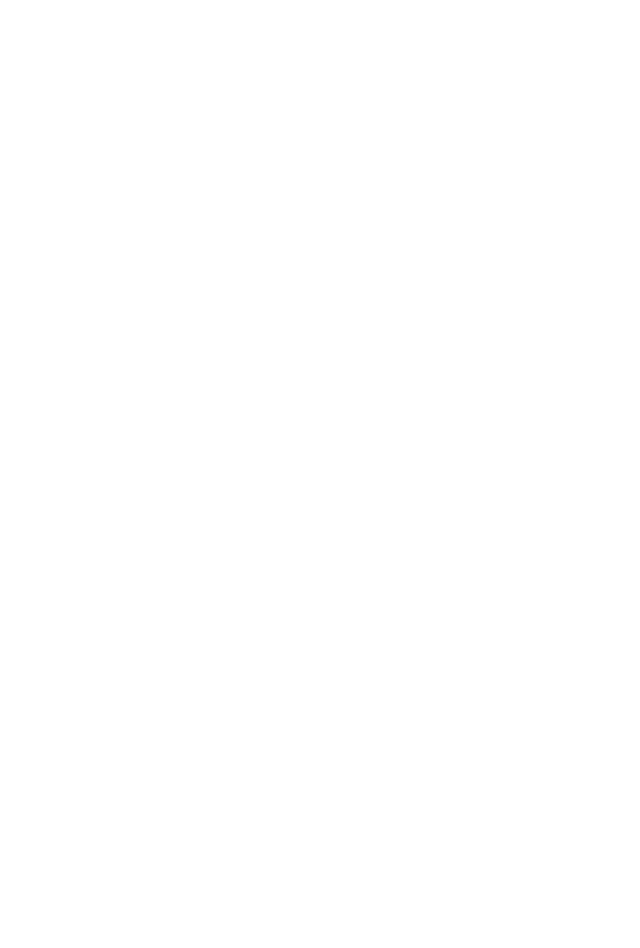
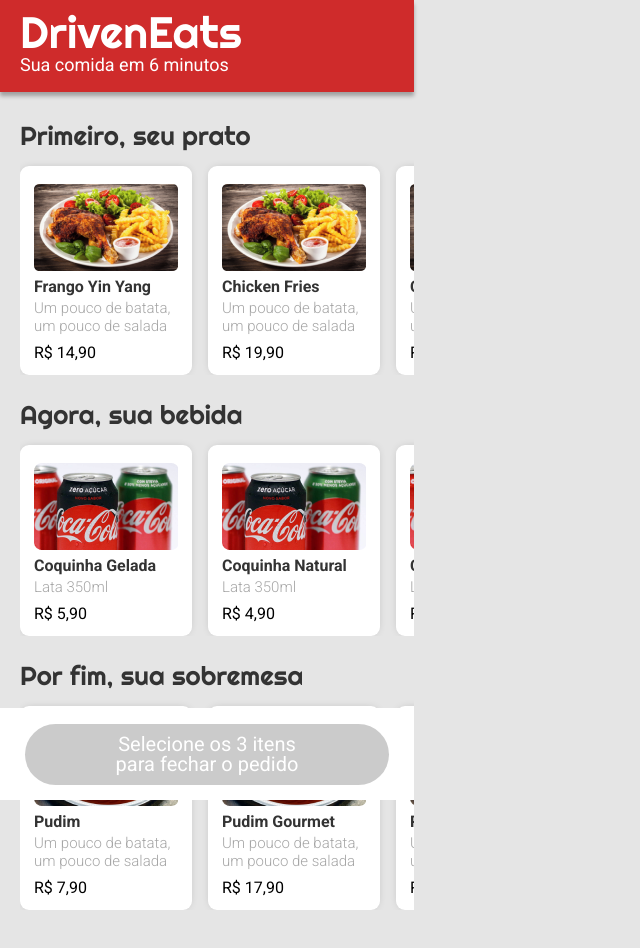
Before and after one commit to LuanMed/DrivenEats, a plain HTML site: page index.html in a window 1280 px wide. Shown: the whole page, without its empty margins (0-640 px from the left). Before the commit the page ends 800 px from the top, so only its background shows below. Drawn offline with Linux system fonts and the light colour scheme.

Commit message:
Layout pronto

```diff
--- a/estilos.css
+++ b/estilos.css
@@ -0,0 +1,118 @@
+@import url('https://fonts.googleapis.com/css2?family=Righteous&family=Roboto:wght@300;400;500;700&display=swap');
+
+* {
+    box-sizing: border-box;
+}
+
+body {
+    font-family: "Roboto", sans-serif;
+    background-color: #E5E5E5;
+}
+
+.cabecalho{
+    position: fixed;
+    top: 0;
+    width: 414px;
+    height: 92px;
+    background-color: #CF2B2B;
+    padding-left: 20px;
+    padding-top: 10px;
+    box-shadow: 0px 4px 4px rgba(0, 0, 0, 0.3);
+}
+
+.cabecalho h1{
+    font-family: "Righteous", sans-serif;
+    font-size: 44px;
+    color: #FFFFFF;
+}
+
+.cabecalho p{
+    font-size: 18px;
+    font-weight: 400;
+    line-height: 22px;
+    color: #FFFFFF;
+}
+
+.container{
+    width: 414px;
+    margin-top: 123px;
+    margin-bottom: 108px;
+    padding-left: 20px;
+}
+
+.primeiro{
+    margin-top: 27px;
+}
+
+.primeiro h1{
+    font-family: "Righteous", sans-serif;
+    font-size: 26px;
+    color: #333333;
+}
+
+.container-pratos{
+    display: flex;
+    justify-content: space-between;
+    overflow-x: auto;
+}
+
+.caixas{
+    min-width: 172px;
+    background-color: #FFFFFF;
+    border-radius: 9px;
+    margin-top: 17px;
+    margin-right: 16px;
+    padding-left: 14px;
+    padding-right: 14px;
+    padding-top: 18px;
+    padding-bottom: 5px;
+    box-shadow: 0px 0px 10px -4px rgba(0, 0, 0, 0.3);
+}
+
+.caixas h1{
+    font-size: 16px;
+    line-height: 25px;
+    font-weight: 700;
+    color: #333333;
+}
+
+.caixas p{
+    font-size: 15px;
+    font-weight: 300;
+    line-height: 18px;
+    color: #A6A6A6;
+}
+
+.caixas h2 {
+    font-size: 16px;
+    font-weight: 400;
+    line-height: 35px;
+    color: #000000;
+}
+
+.menu-inferior{
+    position: fixed;
+    bottom: 0;
+    width: 414px;
+    height: 92px;
+    background-color: #FFFFFF;
+    display: flex;
+    align-items: center;
+    justify-content: center;
+}
+
+.fechamento{
+    width: 364px;
+    height: 61px;
+    background-color: #CBCBCB;
+    border-radius: 50px;
+    display: flex;
+    align-items: center;
+    justify-content: center;
+}
+
+.fechamento p{
+    font-size: 20px;
+    color: #FFFFFF;
+    text-align: center;
+}
--- a/index.html
+++ b/index.html
@@ -5,8 +5,90 @@
     <meta http-equiv="X-UA-Compatible" content="IE=edge">
     <meta name="viewport" content="width=device-width, initial-scale=1.0">
     <title>DrivenEats</title>
+
+    <link rel="stylesheet" href="reset.css">
+    <link rel="stylesheet" href="estilos.css">
 </head>
 <body>
-
+    <div class="cabecalho">
+        <h1>DrivenEats</h1>
+        <p>Sua comida em 6 minutos</p>
+    </div>
+    <div class="container">
+        <div class="primeiro">
+            <h1>Primeiro, seu prato</h1>
+        </div>
+        <div class="container-pratos">
+            <div class="caixas">
+                <img src="./imagens/frango_yin_yang.png" alt="">
+                <h1>Frango Yin Yang</h1>
+                <p>Um pouco de batata, um pouco de salada</p>
+                <h2>R$ 14,90</h2>
+            </div>
+            <div class="caixas">
+                <img src="./imagens/frango_yin_yang.png" alt="">
+                <h1>Chicken Fries</h1>
+                <p>Um pouco de batata, um pouco de salada</p>
+                <h2>R$ 19,90</h2>
+            </div>
+            <div class="caixas">
+                <img src="./imagens/frango_yin_yang.png" alt="">
+                <h1>Coxa Empanada</h1>
+                <p>Um pouco de batata, um pouco de salada</p>
+                <h2>R$ 24,90</h2>
+            </div>
+        </div>
+        <div class="primeiro">
+            <h1>Agora, sua bebida</h1>
+        </div>
+        <div class="container-pratos">
+            <div class="caixas">
+                <img src="./imagens/coquinha_gelada.png" alt="">
+                <h1>Coquinha Gelada</h1>
+                <p>Lata 350ml</p>
+                <h2>R$ 5,90</h2>
+            </div>
+            <div class="caixas">
+                <img src="./imagens/coquinha_gelada.png" alt="">
+                <h1>Coquinha Natural</h1>
+                <p>Lata 350ml</p>
+                <h2>R$ 4,90</h2>
+            </div>
+            <div class="caixas">
+                <img src="./imagens/coquinha_gelada.png" alt="">
+                <h1>Coquinha Quente</h1>
+                <p>Lata 350ml</p>
+                <h2>R$ 3,90</h2>
+            </div>
+        </div>
+        <div class="primeiro">
+            <h1>Por fim, sua sobremesa</h1>
+        </div>
+        <div class="container-pratos">
+            <div class="caixas">
+                <img src="./imagens/pudim.png" alt="">
+                <h1>Pudim</h1>
+                <p>Um pouco de batata, um pouco de salada</p>
+                <h2>R$ 7,90</h2>
+            </div>
+            <div class="caixas">
+                <img src="./imagens/pudim.png" alt="">
+                <h1>Pudim Gourmet</h1>
+                <p>Um pouco de batata, um pouco de salada</p>
+                <h2>R$ 17,90</h2>
+            </div>
+            <div class="caixas">
+                <img src="./imagens/pudim.png" alt="">
+                <h1>Pudim Vencido</h1>
+                <p>Um pouco de batata, um pouco de salada</p>
+                <h2>R$ 2,90</h2>
+            </div>
+        </div>
+    </div>
+    <div class="menu-inferior">
+        <div class="fechamento">
+            <p>Selecione os 3 itens <br> para fechar o pedido</p>
+        </div>
+    </div>
 </body>
 </html>
--- a/reset.css
+++ b/reset.css
@@ -0,0 +1,48 @@
+/* http://meyerweb.com/eric/tools/css/reset/
+   v2.0 | 20110126
+   License: none (public domain)
+*/
+
+html, body, div, span, applet, object, iframe,
+h1, h2, h3, h4, h5, h6, p, blockquote, pre,
+a, abbr, acronym, address, big, cite, code,
+del, dfn, em, img, ins, kbd, q, s, samp,
+small, strike, strong, sub, sup, tt, var,
+b, u, i, center,
+dl, dt, dd, ol, ul, li,
+fieldset, form, label, legend,
+table, caption, tbody, tfoot, thead, tr, th, td,
+article, aside, canvas, details, embed,
+figure, figcaption, footer, header, hgroup,
+menu, nav, output, ruby, section, summary,
+time, mark, audio, video {
+	margin: 0;
+	padding: 0;
+	border: 0;
+	font-size: 100%;
+	font: inherit;
+	vertical-align: baseline;
+}
+/* HTML5 display-role reset for older browsers */
+article, aside, details, figcaption, figure,
+footer, header, hgroup, menu, nav, section {
+	display: block;
+}
+body {
+	line-height: 1;
+}
+ol, ul {
+	list-style: none;
+}
+blockquote, q {
+	quotes: none;
+}
+blockquote:before, blockquote:after,
+q:before, q:after {
+	content: '';
+	content: none;
+}
+table {
+	border-collapse: collapse;
+	border-spacing: 0;
+}
```
Also changed, not shown: imagens/coquinha_gelada.png (added), imagens/frango_yin_yang.png (added), imagens/pudim.png (added).
